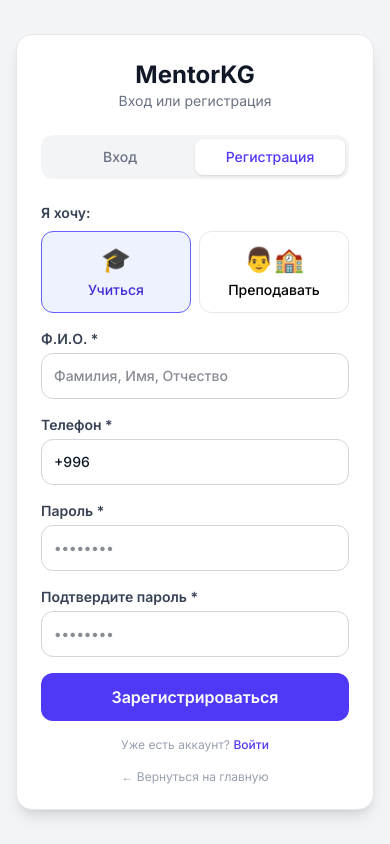
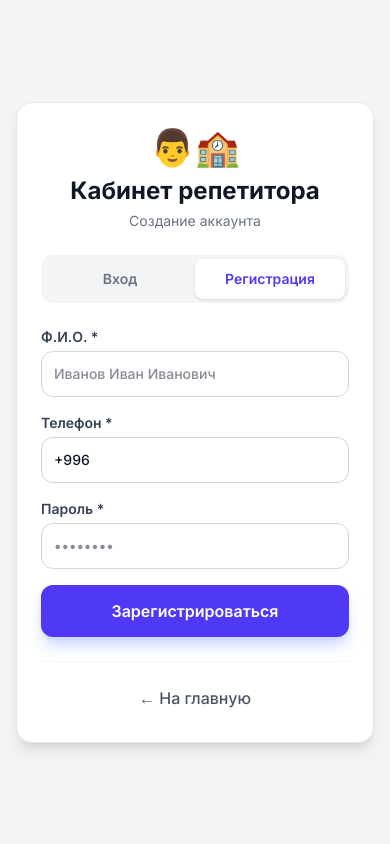
Before and after one commit to capital0707-design/mentorkg, a Next.js app: page /auth in a window 390 px wide. Both pictures are taken after a click on the button "Регистрация". Built offline with nearby package versions, Linux system fonts and the light colour scheme.

Commit message:
fix: polish auth UI, keep app-style bottom nav, improve phone mask validation

```diff
--- a/app/auth/page.tsx
+++ b/app/auth/page.tsx
@@ -2,15 +2,12 @@
 import { useState } from 'react'
 import { useRouter } from 'next/navigation'
 import Link from 'next/link'
-import { auth, UserRole } from '@/lib/auth'
+import { auth } from '@/lib/auth'
 
 export default function AuthPage() {
   const router = useRouter()
   const [mode, setMode] = useState<'login' | 'register'>('login')
-  const [role, setRole] = useState<UserRole>('student')
-  const [formData, setFormData] = useState({
-    name: '', phone: '', password: '', confirmPassword: ''
-  })
+  const [formData, setFormData] = useState({ name: '', phone: '', password: '' })
   const [error, setError] = useState('')
   const [loading, setLoading] = useState(false)
 
@@ -18,9 +15,13 @@ export default function AuthPage() {
     const digits = value.replace(/\D/g, '')
     const clean = digits.startsWith('996') ? digits.slice(3) : digits
     const limited = clean.slice(0, 9)
-    const p1 = limited.slice(0,3), p2 = limited.slice(3,6), p3 = limited.slice(6,9)
+    const p1 = limited.slice(0, 3)
+    const p2 = limited.slice(3, 6)
+    const p3 = limited.slice(6, 9)
     let r = '+996'
-    if (p1) r += ` ${p1}`; if (p2) r += ` ${p2}`; if (p3) r += ` ${p3}`
+    if (p1) r += ` ${p1}`
+    if (p2) r += ` ${p2}`
+    if (p3) r += ` ${p3}`
     return r
   }
   const unformatPhone = (v: string) => v.replace(/\D/g, '')
@@ -31,37 +32,19 @@ export default function AuthPage() {
     setLoading(true)
 
     try {
+      const phoneClean = unformatPhone(formData.phone)
+      if (phoneClean.length < 9) throw new Error('Введите 9 цифр номера телефона')
+      if (formData.password.length < 4) throw new Error('Пароль должен быть не короче 4 символов')
+
       if (mode === 'register') {
-        if (formData.password !== formData.confirmPassword) {
-          throw new Error('Пароли не совпадают')
-        }
-        if (unformatPhone(formData.phone).length < 9) {
-          throw new Error('Введите корректный номер телефона')
-        }
-
-        const user = auth.register({
-          name: formData.name,
-          phone: unformatPhone(formData.phone),
-          password: formData.password,
-          role
-        })
+        if (!formData.name.trim()) throw new Error('Укажите Ф.И.О.')
+        const user = auth.register({ name: formData.name.trim(), phone: phoneClean, password: formData.password, role: 'tutor' })
         localStorage.setItem('mk_current_user', JSON.stringify(user))
-
-        // Редирект по роли
-        if (role === 'tutor') {
-          router.push('/dashboard/tutor?onboarding=1')
-        } else {
-          router.push('/dashboard/student')
-        }
+        router.push('/register?onboarding=1')
       } else {
-        const user = auth.login(unformatPhone(formData.phone), formData.password)
-        if (user.role === 'tutor' && !user.tutorData?.isApproved) {
-          router.push('/dashboard/tutor?pending=1')
-        } else if (user.role === 'tutor') {
-          router.push('/dashboard/tutor')
-        } else {
-          router.push('/dashboard/student')
-        }
+        const user = auth.login(phoneClean, formData.password)
+        if (user.role !== 'tutor') throw new Error('Доступ разрешён только репетиторам')
+        router.push('/dashboard/tutor')
       }
     } catch (err: any) {
       setError(err.message || 'Произошла ошибка')
@@ -70,114 +53,53 @@ export default function AuthPage() {
     }
   }
 
-  const inputClass = "w-full p-3 bg-white border border-gray-300 rounded-xl text-sm font-medium text-gray-900 focus:outline-none focus:ring-2 focus:ring-indigo-500 focus:border-indigo-500 transition"
+  const inputClass = "w-full p-3 bg-white border border-gray-300 rounded-xl text-sm font-medium text-gray-900 focus:outline-none focus:ring-2 focus:ring-indigo-600 focus:border-indigo-600 transition"
 
   return (
     <main className="min-h-screen bg-gray-100 max-w-md mx-auto shadow-2xl flex items-center justify-center p-4">
       <div className="bg-white rounded-2xl p-6 w-full shadow-lg border border-gray-200">
         <div className="text-center mb-6">
-          <h1 className="text-2xl font-bold text-gray-900">MentorKG</h1>
-          <p className="text-gray-500 text-sm">Вход или регистрация</p>
+          <div className="text-4xl mb-2">👨🏫</div>
+          <h1 className="text-2xl font-bold text-gray-900">Кабинет репетитора</h1>
+          <p className="text-gray-500 text-sm mt-1">{mode === 'login' ? 'Вход в систему' : 'Создание аккаунта'}</p>
         </div>
 
-        {/* Переключатель режима */}
         <div className="flex bg-gray-100 rounded-xl p-1 mb-6">
-          <button
-            onClick={() => setMode('login')}
-            className={`flex-1 py-2 rounded-lg text-sm font-medium transition ${mode === 'login' ? 'bg-white text-indigo-600 shadow' : 'text-gray-500'}`}
-          >
-            Вход
-          </button>
-          <button
-            onClick={() => setMode('register')}
-            className={`flex-1 py-2 rounded-lg text-sm font-medium transition ${mode === 'register' ? 'bg-white text-indigo-600 shadow' : 'text-gray-500'}`}
-          >
-            Регистрация
-          </button>
+          <button onClick={() => { setMode('login'); setError('') }} className={`flex-1 py-2.5 rounded-lg text-sm font-semibold transition ${mode === 'login' ? 'bg-white text-indigo-600 shadow' : 'text-gray-500'}`}>Вход</button>
+          <button onClick={() => { setMode('register'); setError('') }} className={`flex-1 py-2.5 rounded-lg text-sm font-semibold transition ${mode === 'register' ? 'bg-white text-indigo-600 shadow' : 'text-gray-500'}`}>Регистрация</button>
         </div>
-
-        {/* Выбор роли (только при регистрации) */}
-        {mode === 'register' && (
-          <div className="mb-4">
-            <label className="block text-sm font-semibold text-gray-700 mb-2">Я хочу:</label>
-            <div className="grid grid-cols-2 gap-2">
-              <button
-                type="button"
-                onClick={() => setRole('student')}
-                className={`p-3 rounded-xl border text-sm font-medium transition flex flex-col items-center gap-1 ${
-                  role === 'student' ? 'bg-indigo-50 border-indigo-500 text-indigo-700' : 'bg-white border-gray-200 hover:border-indigo-300'
-                }`}
-              >
-                <span className="text-2xl">🎓</span>
-                <span>Учиться</span>
-              </button>
-              <button
-                type="button"
-                onClick={() => setRole('tutor')}
-                className={`p-3 rounded-xl border text-sm font-medium transition flex flex-col items-center gap-1 ${
-                  role === 'tutor' ? 'bg-indigo-50 border-indigo-500 text-indigo-700' : 'bg-white border-gray-200 hover:border-indigo-300'
-                }`}
-              >
-                <span className="text-2xl">👨🏫</span>
-                <span>Преподавать</span>
-              </button>
-            </div>
-          </div>
-        )}
 
         <form onSubmit={handleSubmit} className="space-y-4">
           {mode === 'register' && (
             <div>
               <label className="block text-sm font-semibold text-gray-700 mb-1">Ф.И.О. *</label>
-              <input required type="text" placeholder="Фамилия, Имя, Отчество"
-                value={formData.name} onChange={e => setFormData({...formData, name: e.target.value})}
-                className={inputClass} />
+              <input required type="text" placeholder="Иванов Иван Иванович" value={formData.name} onChange={e => setFormData({...formData, name: e.target.value})} className={inputClass} />
             </div>
           )}
 
           <div>
             <label className="block text-sm font-semibold text-gray-700 mb-1">Телефон *</label>
-            <input required type="tel" placeholder="+996 ___ ___ ___"
-              value={formatPhone(formData.phone)}
-              onChange={e => setFormData({...formData, phone: e.target.value})}
-              inputMode="numeric" className={inputClass} />
+            <input required type="tel" placeholder="+996 ___ ___ ___" value={formatPhone(formData.phone)} onChange={e => setFormData({...formData, phone: e.target.value})} inputMode="numeric" className={inputClass} />
           </div>
 
           <div>
             <label className="block text-sm font-semibold text-gray-700 mb-1">Пароль *</label>
-            <input required type="password" placeholder="••••••••"
-              value={formData.password} onChange={e => setFormData({...formData, password: e.target.value})}
-              className={inputClass} />
+            <input required type="password" placeholder="••••••••" value={formData.password} onChange={e => setFormData({...formData, password: e.target.value})} className={inputClass} />
           </div>
 
-          {mode === 'register' && (
-            <div>
-              <label className="block text-sm font-semibold text-gray-700 mb-1">Подтвердите пароль *</label>
-              <input required type="password" placeholder="••••••••"
-                value={formData.confirmPassword} onChange={e => setFormData({...formData, confirmPassword: e.target.value})}
-                className={inputClass} />
-            </div>
-          )}
+          {error && <p className="text-sm text-red-600 text-center bg-red-50 p-2.5 rounded-lg font-medium">{error}</p>}
 
-          {error && <p className="text-sm text-red-500 text-center">{error}</p>}
-
-          <button type="submit" disabled={loading}
-            className="w-full bg-indigo-600 text-white py-3 rounded-xl font-semibold hover:bg-indigo-700 disabled:opacity-50 transition">
+          <button type="submit" disabled={loading} className="w-full bg-indigo-600 text-white py-3.5 rounded-xl font-semibold hover:bg-indigo-700 disabled:opacity-50 transition shadow-lg shadow-indigo-200">
             {loading ? 'Загрузка...' : mode === 'login' ? 'Войти' : 'Зарегистрироваться'}
           </button>
         </form>
 
-        <p className="text-xs text-gray-400 text-center mt-4">
-          {mode === 'login' ? 'Нет аккаунта? ' : 'Уже есть аккаунт? '}
-          <button onClick={() => { setMode(mode === 'login' ? 'register' : 'login'); setError('') }}
-            className="text-indigo-600 font-medium hover:underline">
-            {mode === 'login' ? 'Создать' : 'Войти'}
-          </button>
-        </p>
-
-        <Link href="/" className="block text-center text-xs text-gray-400 mt-4 hover:text-gray-600">
-          ← Вернуться на главную
-        </Link>
+        {/* Ссылка на главную */}
+        <div className="mt-6 pt-4 border-t border-gray-100">
+          <Link href="/" className="block text-center text-base text-gray-600 hover:text-indigo-600 font-medium py-2 transition">
+            ← На главную
+          </Link>
+        </div>
       </div>
     </main>
   )
```
Also changed, not shown: app/tutor/[id]/page.tsx (+12 -18 lines).
